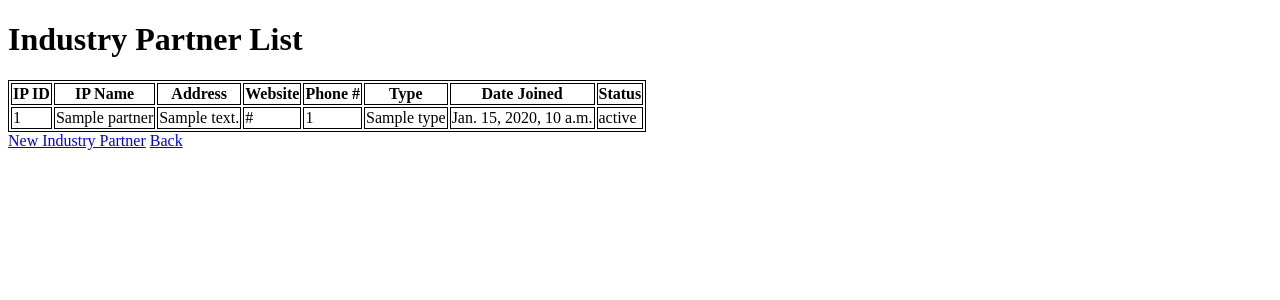
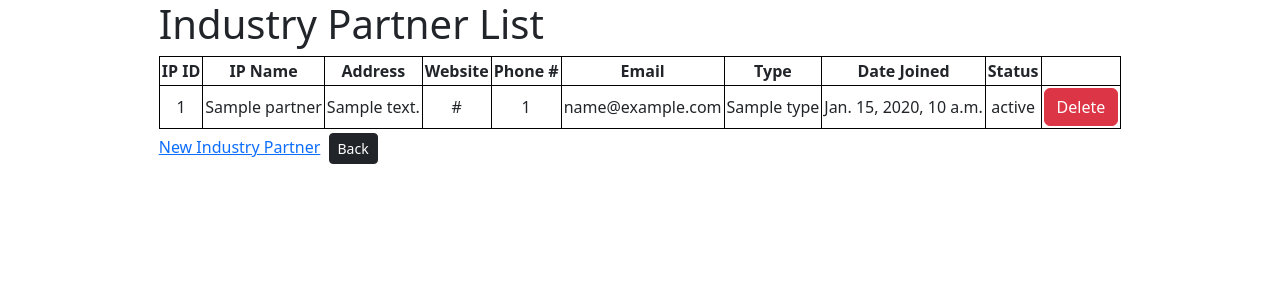
Before and after one commit to LassondeCapstoneGroup20/LassondeProjectsInventory, a Django app: template contacts/templates/contacts/list.html in a window 1280 px wide. Shown: the top 300 px of the page. Run offline with Django 3.2, Linux system fonts and the light colour scheme; the template is opened without the code that fills it: most values are stand-ins (such as "Sample title", 1, 10 or a date in 2020); some libraries are stand-ins or nearby versions.

Commit message:
Added bootstrap css and delete function
Added bootstrap css and delete function  for partners

```diff
--- a/contacts/forms.py
+++ b/contacts/forms.py
@@ -12,6 +12,7 @@
             "website",
             "phone_number",
             "type",
+            "email",
             "date_joined",
             "status",
             "notes"
--- a/contacts/models.py
+++ b/contacts/models.py
@@ -29,7 +29,8 @@
     name = models.CharField(max_length=120)
     address = models.CharField(max_length=400)
     website = models.CharField(max_length=200)
-    phone_number = models.CharField(max_length=15)
+    phone_number = models.CharField(max_length=17, blank=True)
+    email = models.CharField(max_length=40, blank=True)
     type = models.CharField(max_length=30, choices=TYPES)
     date_joined = models.DateField(default=date.today)
     status = models.CharField(max_length=30, choices=STATUS, default=STATUS[0][0])
--- a/contacts/templates/contacts/list.html
+++ b/contacts/templates/contacts/list.html
@@ -1,15 +1,38 @@
 <!DOCTYPE html>
 <html lang="en">
 <head>
+    {% load bootstrap5 %}
+{# Load CSS and JavaScript #}
+{% bootstrap_css %}
+{% bootstrap_javascript %}
     <style>
       table,
       th,
       td {
         border: 1px solid black;
+        padding: 2px;
+        text-align: center;
       }
+
+      html {
+        display: table;
+        margin: auto;
+      }
+
+      body {
+        display: table-cell;
+        vertical-align: middle;
+      }
+
+      .del {
+        display: none
+      }
+
+
     </style>
 </head>
-<body>
+
+<body style="margin: auto">
     <h1>Industry Partner List</h1>
 
     {% if industry_partners_list %}
@@ -20,28 +43,28 @@
         <th>Address</th>
         <th>Website</th>
         <th>Phone #</th>
+          <th>Email</th>
         <th>Type</th>
         <th>Date Joined</th>
         <th>Status</th>
       </tr>
       {% for partner in industry_partners_list %}
-      <tr>
+      <tr style="">
         <td>{{partner.id}}</td>
         <td>{{partner.name}}</td>
         <td>{{partner.address}}</td>
         <td>{{partner.website}}</td>
         <td>{{partner.phone_number}}</td>
-        <td>{{partner.type}}</td>
+        <td>{{partner.email}}</td>
+          <td>{{partner.type}}</td>
           <td>{{partner.date_joined}}</td>
           <td>{{partner.status}}</td>
-        {% comment "Delete Button WIP" %}
         <td>
-          <form method="delete">
-            <input type="hidden" value="{{proj.id}}" name="delete_proj">
-            <input type="Submit">Delete</button>
+          <form method="post" action="{% url 'contacts:delete' partner.id %}">
+            {% csrf_token %}
+            <input type="Submit" value="Delete" class="btn btn-danger"/>
           </form>
         </td>
-        {%endcomment%}
       </tr>
 
       {% endfor %}
--- a/contacts/urls.py
+++ b/contacts/urls.py
@@ -6,5 +6,7 @@
 urlpatterns = [
     path('add/', views.add_industry_partner, name='add'),
     path('list/', views.list, name='list'),
-    path('success/', views.success, name='success')
+    path('success/', views.success, name='success'),
+    path('delete/<int:partner_id>/', views.delete_partner, name='delete'),
+
 ]
```
Also changed, not shown: contacts/templates/contacts/add.html (+18 -6 lines), contacts/views.py (+8 -2 lines), contacts/migrations/0001_initial.py (added), contacts/migrations/0002_industrypartners_email_and_more.py (added), 1 other file.
